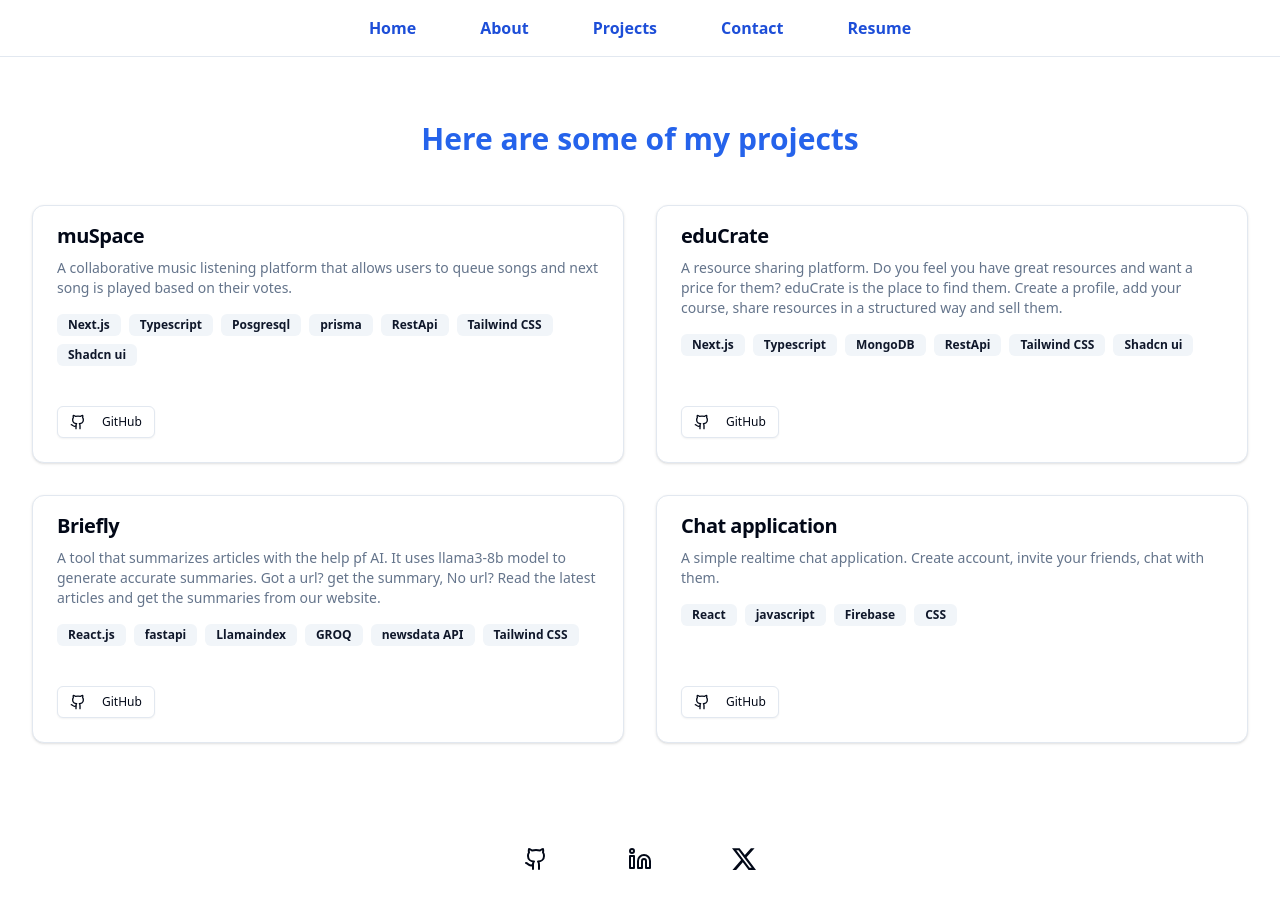
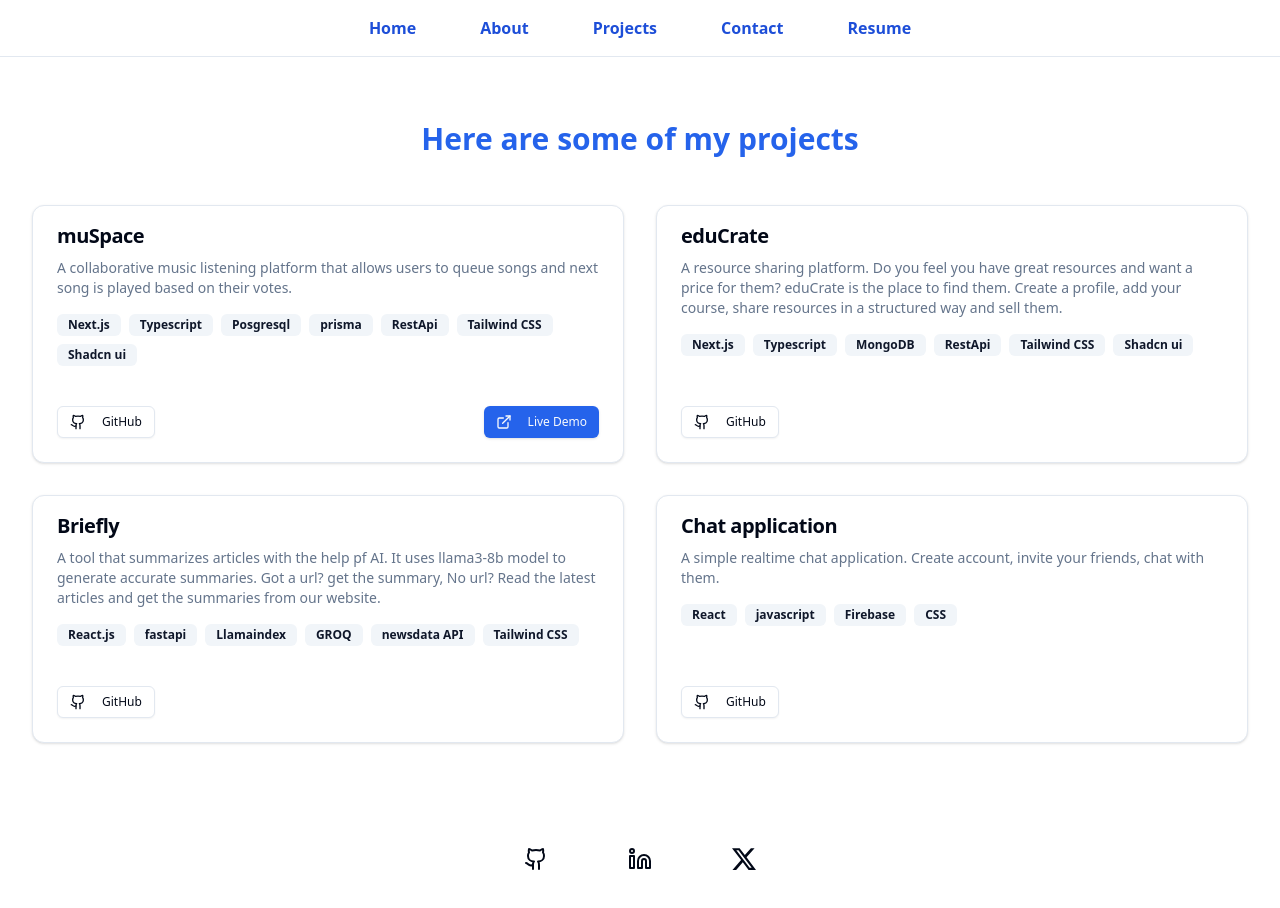
Before and after one commit to shounak03/my-portfolio, a Next.js app: page /projects in a window 1280 px wide. Shown: the top 908 px of the page. Built offline with nearby package versions, Linux system fonts and the light colour scheme.

Commit message:
added live link

```diff
--- a/app/projects/page.tsx
+++ b/app/projects/page.tsx
@@ -1,7 +1,7 @@
 import { Card, CardContent, CardDescription, CardFooter, CardTitle } from "@/components/ui/card"
 import { Badge } from "@/components/ui/badge"
 import { Button } from "@/components/ui/button"
-import { Github } from 'lucide-react'
+import { ExternalLink, Github } from 'lucide-react'
 
 
 export default function ProjectsSection() {
@@ -12,7 +12,7 @@ export default function ProjectsSection() {
       image: "/muspace.png",
       tags: ["Next.js", "Typescript", "Posgresql", "prisma", "RestApi","Tailwind CSS" ,"Shadcn ui"],
       githubLink: "https://github.com/shounak03/muSpace-collaborative-music-listening-platform",
-    //   liveLink: "https://ecommerce-platform-demo.vercel.app",
+      liveLink: "https://mu-space-collaborative-music-listening-platform.vercel.app/",
     },
     {
       title: "eduCrate",
@@ -20,7 +20,7 @@ export default function ProjectsSection() {
       image: "/placeholder.svg?height=200&width=400",
       tags: ["Next.js", "Typescript", "MongoDB", "RestApi","Tailwind CSS", "Shadcn ui"],
       githubLink: "https://github.com/shounak03/eduCrate",
-      liveLink: "https://task-app-demo.vercel.app",
+      // liveLink: "https://task-app-demo.vercel.app",
     },
     {
       title: "Briefly",
@@ -28,7 +28,7 @@ export default function ProjectsSection() {
       image: "",
       tags: ["React.js", "fastapi","Llamaindex","GROQ","newsdata API", "Tailwind CSS"],
       githubLink: "https://github.com/shounak03/Briefly",
-      liveLink: "https://weather-dashboard-demo.netlify.app",
+      // liveLink: "https://weather-dashboard-demo.netlify.app",
     },
     {
       title: "Chat application",
@@ -36,7 +36,7 @@ export default function ProjectsSection() {
       image: "/placeholder.svg?height=200&width=400",
       tags: ["React", "javascript", "Firebase", "CSS"],
       githubLink: "https://github.com/shounak03/realtime-chat-app/",
-      liveLink: "https://your-blog-demo.com",
+      // liveLink: "https://your-blog-demo.com",
     },
   ]
 
@@ -72,12 +72,12 @@ export default function ProjectsSection() {
                     GitHub
                   </a>
                 </Button>
-                {/* <Button size="sm" asChild>
+                {project.liveLink && <Button size="sm" asChild>
                   <a href={project.liveLink} target="_blank" rel="noopener noreferrer">
                     <ExternalLink className="mr-2 h-4 w-4" />
                     Live Demo
                   </a>
-                </Button> */}
+                </Button>}
               </CardFooter>
             </Card>
           ))}
```
